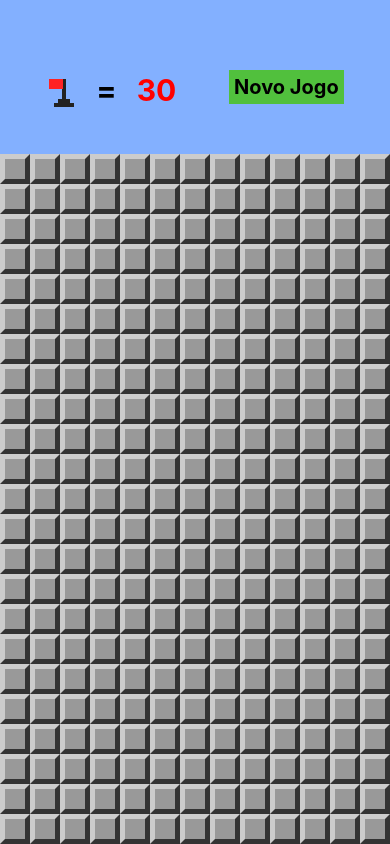
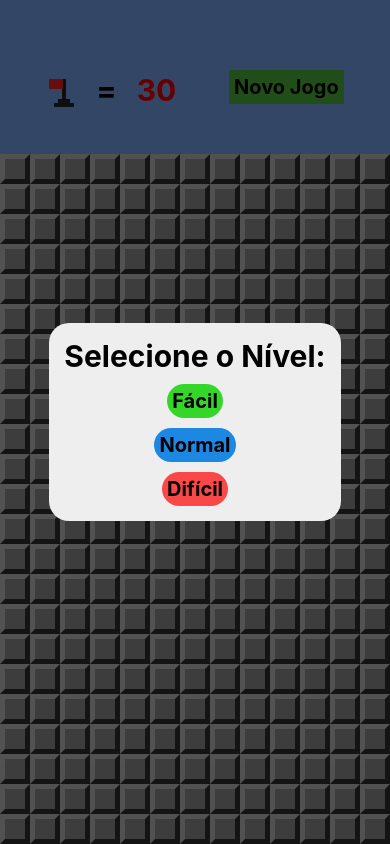
Before and after one commit to jardeljj/Mines, a React Native app: screen / in a window 390 px wide. Both pictures are taken after a click on the element 61 px from the left and 92 px from the top of the page. Built offline with nearby package versions, Linux system fonts and the light colour scheme.

Commit message:
finalização do projeto mines

```diff
--- a/App.js
+++ b/App.js
@@ -4,6 +4,7 @@
 import MineField from './src/components/MineField';
 import { creatMinedBoard, cloneBoard, openField, hadExplosion, wonGame, showMines, invertflag, flagsUsed } from './src/functions';
 import Header from './src/components/Header';
+import LevelSelection from './src/screens/LevelSelection';
 
 export default class App extends Component {
 
@@ -24,7 +25,8 @@
     return {
       board: creatMinedBoard(rows, cols, this.minesAmount()),
       won: false,
-      lost: false
+      lost: false,
+      showLevelSelection: false,
     }
   }
 
@@ -49,7 +51,7 @@
           },
           {
             text: "OK",
-            style: "cancel"
+            style: "cancel",
           }
         ]
       );
@@ -74,14 +76,22 @@
 
   }
 
+  onLevelSelected = level => {
+    params.difficultLevel = level
+    this.setState(this.createState())
+  }
 
   render() {
     return (
       <SafeAreaView style={styles.container}>
         {/* <Text >Tamanho da Grade:
           {params.getRowsAmount()}X{params.getColumnsAmount()}</Text> */}
+        <LevelSelection isVisible={this.state.showLevelSelection}
+          onLevelSelected={this.onLevelSelected}
+          onCancel={() => this.setState({ showLevelSelection: false })}/>
         <Header flagsLeft={this.minesAmount() - flagsUsed(this.state.board)}
-          onNewGame={() => this.setState(this.createState())} />
+          onNewGame={() => this.setState(this.createState())}
+          onFlagPress={() => this.setState({ showLevelSelection: true })} />
         <View style={styles.board}>
           <MineField board={this.state.board}
             onOpenField={this.onOpenField}
--- /dev/null
+++ b/src/screens/LevelSelection.js
@@ -0,0 +1,73 @@
+import React from "react";
+import { View, Text, StyleSheet, TouchableOpacity, Modal } from "react-native";
+
+export default props => {
+    return (
+        <Modal onRequestClose={props.OnCancel}
+            visible={props.isVisible} animationType="slide"
+            transparent={true}>
+            <View style={styles.frame}>
+                <View style={styles.container}>
+                    <Text style={styles.title}>Selecione o Nível:</Text>
+                    <TouchableOpacity
+                        style={[styles.button, styles.bgEasy]}
+                        onPress={() => props.onLevelSelected(0.1)}>
+                        <Text style={styles.buttonLabel}>Fácil</Text>
+                    </TouchableOpacity>
+                    <TouchableOpacity
+                        style={[styles.button, styles.bgNormal]}
+                        onPress={() => props.onLevelSelected(0.2)}>
+                        <Text style={styles.buttonLabel}>Normal</Text>
+                    </TouchableOpacity>
+                    <TouchableOpacity
+                        style={[styles.button, styles.bgHard]}
+                        onPress={() => props.onLevelSelected(0.3)}>
+                        <Text style={styles.buttonLabel}>Difícil</Text>
+                    </TouchableOpacity>
+                </View>
+            </View>
+        </Modal>
+    )
+}
+
+const styles = StyleSheet.create({
+    frame: {
+        flex: 1,
+        alignItems: 'center',
+        justifyContent: 'center',
+        backgroundColor: 'rgba(0,0,0,0.6)',
+    },
+    container: {
+        backgroundColor: '#EEE',
+        alignItems: "center",
+        justifyContent: 'center',
+        padding: 15,
+        borderRadius:20,
+    },
+    title: {
+        fontSize: 30,
+        fontWeight: 'bold'
+    },
+    button: {
+        marginTop: 10,
+        padding: 5,
+    },
+    buttonLabel: {
+        fontSize:20,
+        color:'black',
+        fontWeight:'bold'
+    },
+    bgEasy: {
+        borderRadius: 100,
+        backgroundColor:'#34d62a'
+    },
+
+    bgNormal: {
+        borderRadius: 100,
+        backgroundColor:'#1d88e1'
+    },
+    bgHard: {
+        borderRadius: 100,
+        backgroundColor:'#fa4848'
+    }
+})
```
